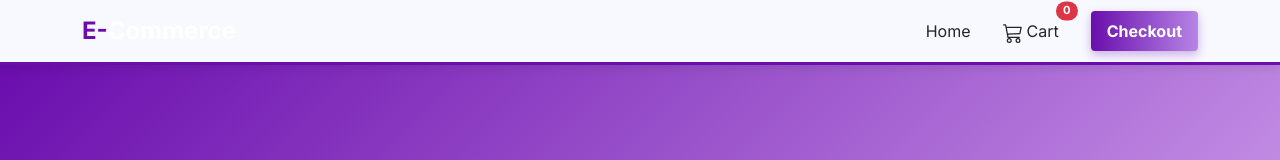
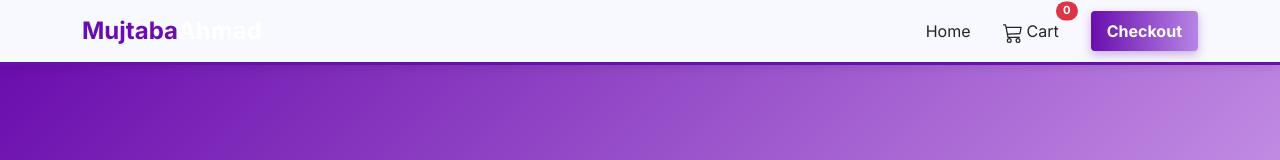
Before and after one commit to mujtabaahmad212/Hackathon-ecommerce, a React (Vite) app: page / in a window 1280 px wide. Shown: the top 160 px of the page. Built offline with nearby package versions, Linux system fonts and the light colour scheme; no server answers.

Commit message:
feat: Update header branding to reflect developer's name for personalization

```diff
--- a/src/components/Header.jsx
+++ b/src/components/Header.jsx
@@ -10,7 +10,7 @@ export default function Header() {
     <nav className="navbar navbar-expand-lg navbar-dark sticky-top">
       <div className="container">
         <Link className="navbar-brand fs-4 fw-bold" to="/">
-          <span className="text-primary">E-</span><span className="text-light">Commerce</span>
+          <span className="text-primary">Mujtaba</span><span className="text-light">Ahmad</span>
         </Link>
         <div className="navbar-nav ms-auto align-items-center">
           <Link className="nav-link mx-2" to="/">Home</Link>
```
